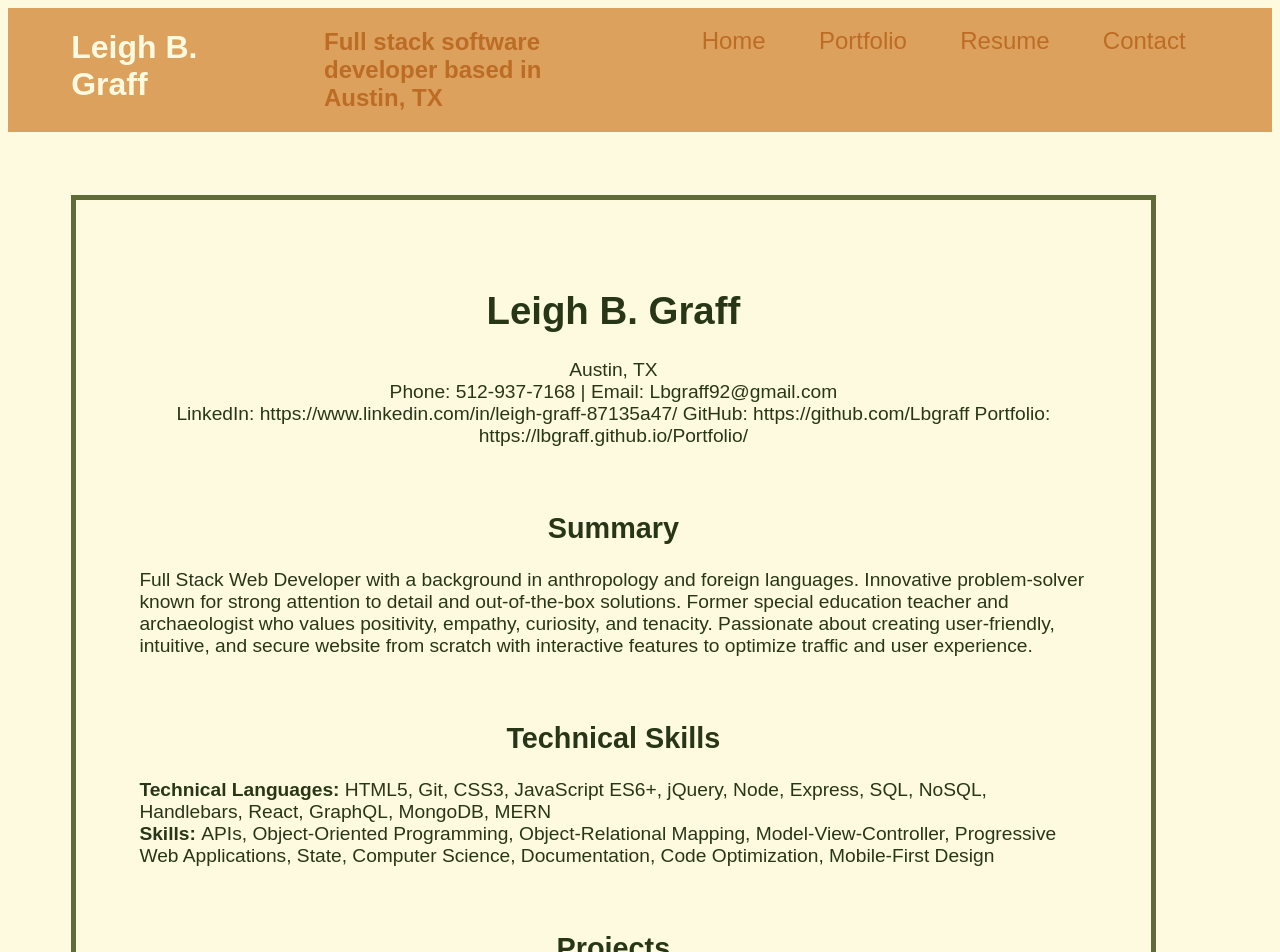
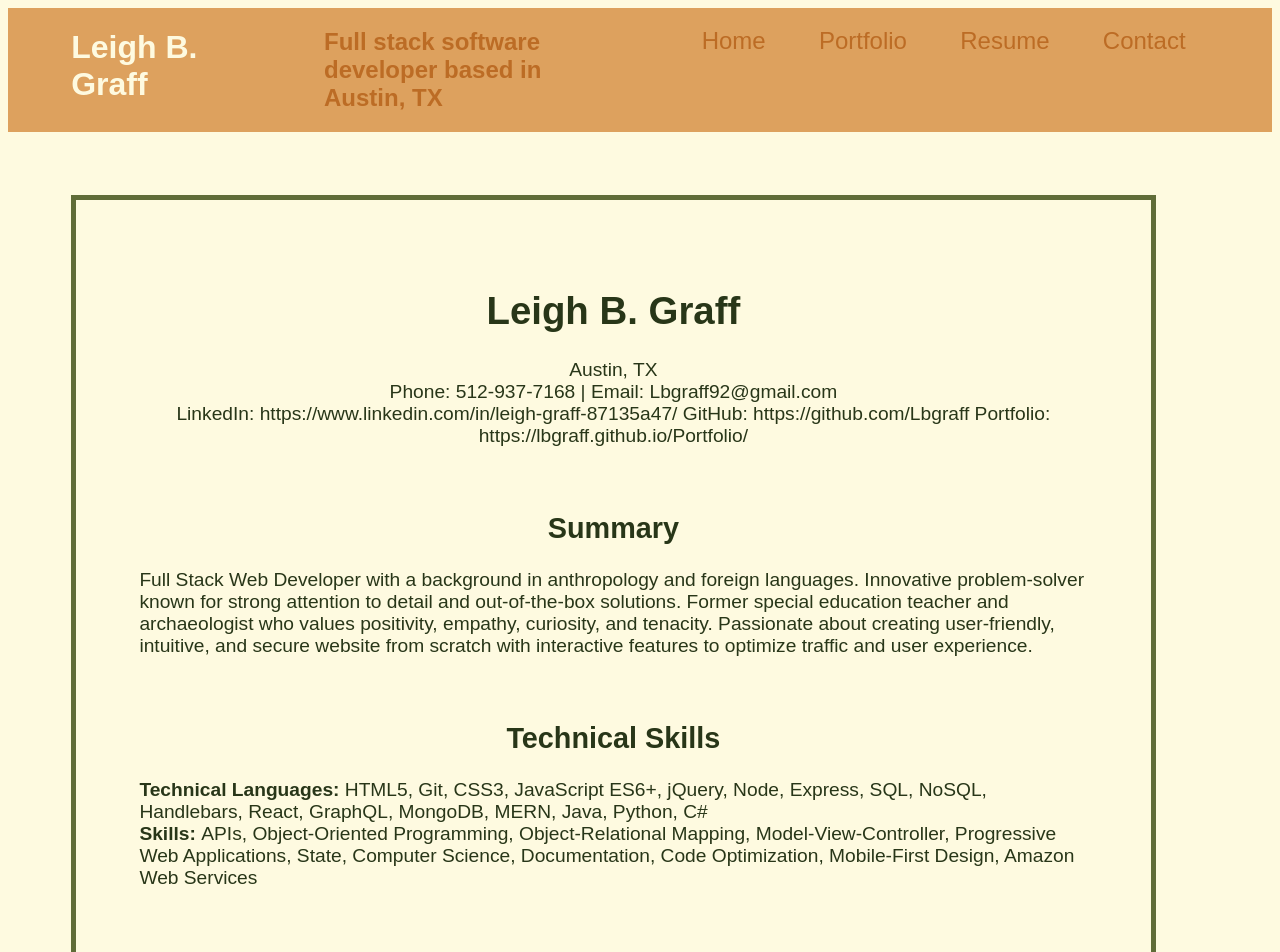
Before and after one commit to Lbgraff/react-portfolio, a React (Vite) app: page /resume in a window 1280 px wide. Shown: the top 952 px of the page. Built offline with nearby package versions, Linux system fonts and the light colour scheme.

Commit message:
added skills to resume

```diff
--- a/pages/Resume.jsx
+++ b/pages/Resume.jsx
@@ -17,8 +17,8 @@ export default function Resume() {
                 {"\n"}
                 <h2>Technical Skills</h2>
                 <p><strong>Technical Languages: </strong>
-                    HTML5, Git, CSS3, JavaScript ES6+, jQuery, Node, Express, SQL, NoSQL, Handlebars, React, GraphQL, MongoDB, MERN{"\n"}
-                    <strong>Skills: </strong> APIs, Object-Oriented Programming, Object-Relational Mapping, Model-View-Controller, Progressive Web Applications, State, Computer Science, Documentation, Code Optimization, Mobile-First Design</p>{"\n"}
+                    HTML5, Git, CSS3, JavaScript ES6+, jQuery, Node, Express, SQL, NoSQL, Handlebars, React, GraphQL, MongoDB, MERN, Java, Python, C#{"\n"}
+                    <strong>Skills: </strong> APIs, Object-Oriented Programming, Object-Relational Mapping, Model-View-Controller, Progressive Web Applications, State, Computer Science, Documentation, Code Optimization, Mobile-First Design, Amazon Web Services</p>{"\n"}
 
                 <h2>Projects</h2>
                 <p><strong>Pantry Rescue | <a href='https://github.com/olivercappis/pantry-rescue'>Link to Github</a> | <a href='https://olivercappis.github.io/pantry-rescue/'>Deployed Link</a>{"\n"}
```
